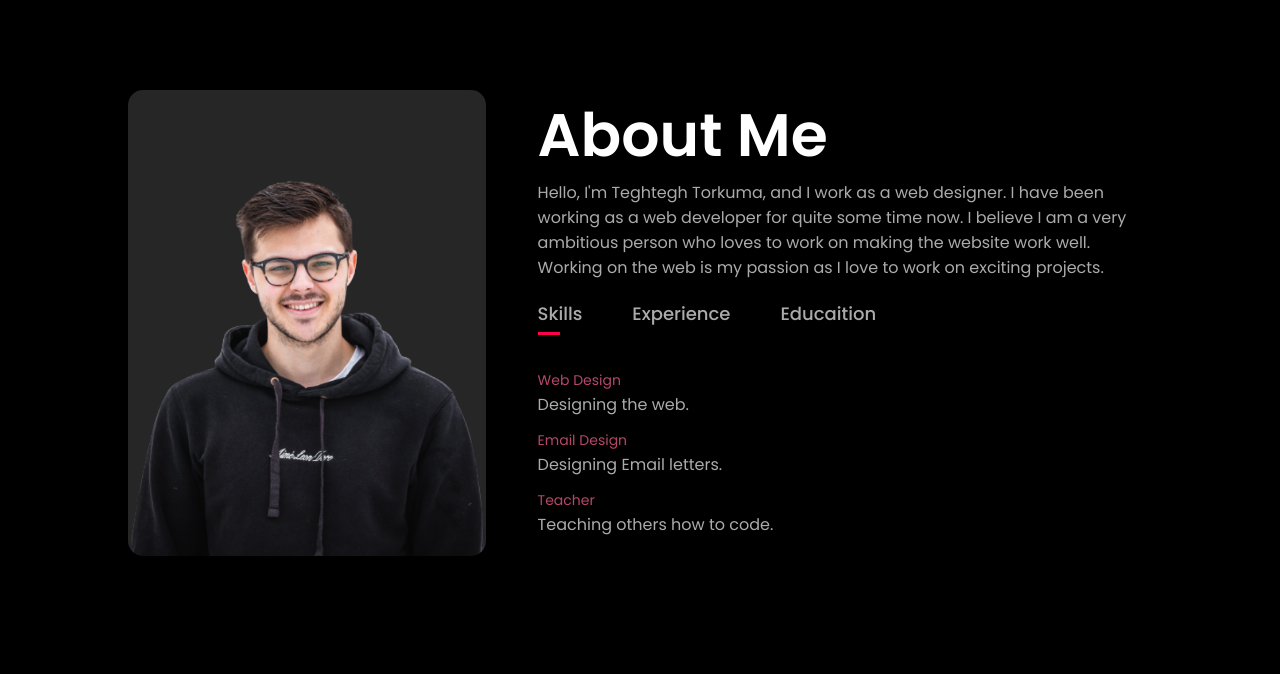
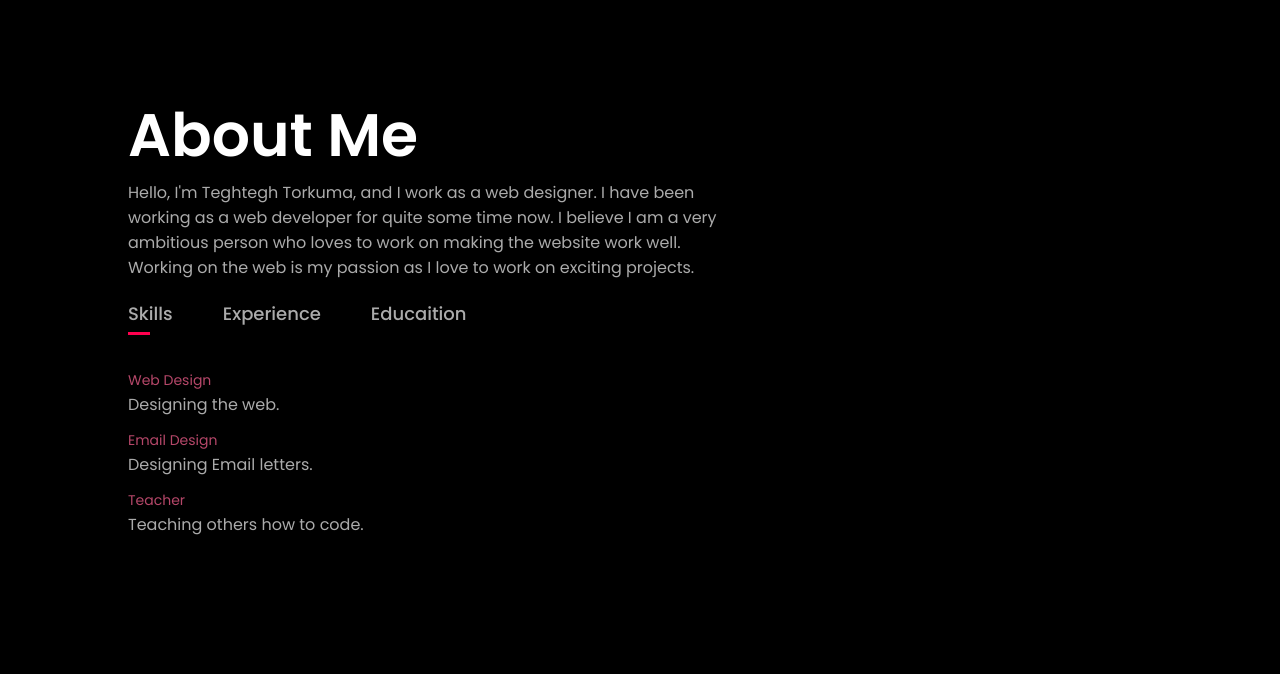
Before and after one commit to josephConnect/teghtegh.io, a plain HTML site: page index.html in a window 1280 px wide. Shown: the part 800-1474 px from the top of the page. Drawn offline with nearby package versions, Linux system fonts and the light colour scheme.

Commit message:
Add files via upload

```diff
--- a/index.html
+++ b/index.html
@@ -82,9 +82,9 @@
       <section class="about" id="about">
         <div class="container">
           <div class="row">
-            <div class="about-col-1">
+            <!-- <div class="about-col-1">
               <img src="images/user.png" alt="picture of myself" />
-            </div>
+            </div> -->
             <div class="about-col-2">
               <h1 class="sub-title">About Me</h1>
               <p>
```
